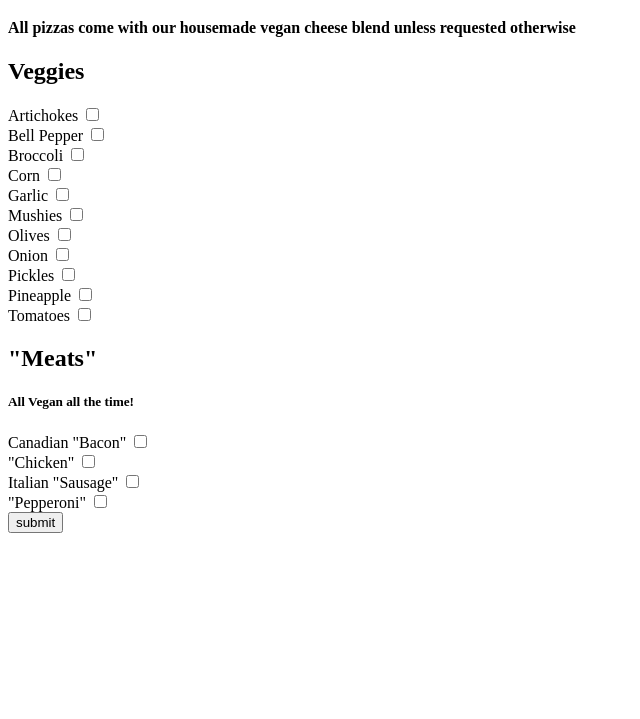
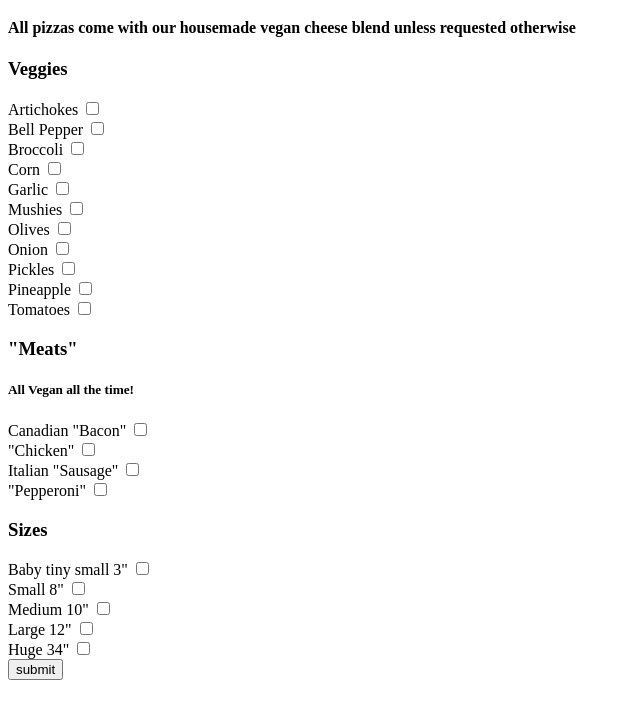
Before and after one commit to kayla-weaver/pizza, a plain HTML site: page index.html in a window 1280 px wide. Shown: the part 61-780 px from the top of the page, without its empty margins (0-640 px from the left). Drawn offline with Linux system fonts and the light colour scheme.

Commit message:
more html forms

```diff
--- a/index.html
+++ b/index.html
@@ -9,7 +9,7 @@
     <form id='toppingForm'>
         <h1>Choose your toppings:</h1>
         <h4>All pizzas come with our housemade vegan cheese blend unless requested otherwise</h4>
-        <h2>Veggies</h2>
+        <h3>Veggies</h3>
         <label for="artichokes">Artichokes</label>
         <input type="checkbox" id="atrichokes" name="toppings" value="artichokes"><br>
         <label for="bellpepper">Bell Pepper</label>
@@ -32,7 +32,9 @@
         <input type="checkbox" id="pineapple" name="toppings" value="pineapple"><br>
         <label for="tomatoes">Tomatoes</label>
         <input type="checkbox" id="tomatoes" name="toppings" value="tomatoes"><br>
-        <h2>"Meats"</h2>
+    </form>
+    <form id="meatsForm">
+        <h3>"Meats"</h3>
         <h5>All Vegan all the time!</h5>
         <label for="bacon">Canadian "Bacon"</label>
         <input type="checkbox" id="bacon" name="toppings" value="bacon"><br>
@@ -42,6 +44,19 @@
         <input type="checkbox" id="sausage" name="toppings" value="sausage"><br>
         <label for="pepperoni">"Pepperoni"</label>
         <input type="checkbox" id="pepperoni" name="toppings" value="pepperoni"><br>
+    </form>
+    <form id='sizeForm'>
+        <h3>Sizes</h3>
+        <label for="tiny">Baby tiny small 3"</label>
+        <input type="checkbox" id="tiny" name="sizes" value="tiny"><br>
+        <label for="small">Small 8"</label>
+        <input type="checkbox" id="small" name="sizes" value="small"><br>
+        <label for="medium">Medium 10"</label>
+        <input type="checkbox" id="medium"" name="sizes" value="medium"><br>
+        <label for="large">Large 12"</label>
+        <input type="checkbox" id="large" name="sizes" value="large"><br>
+        <label for="xlarge">Huge 34"</label>
+        <input type="checkbox" id="xlarge" name="sizes" value="xlarge"><br>
         <button type='submit' class='btn'>submit</button>
     </form>
 </body>
```
